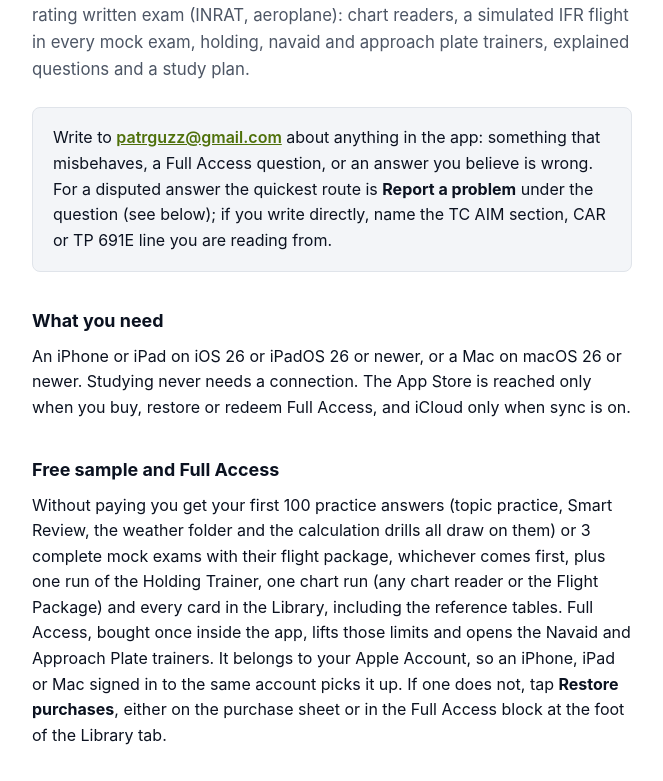
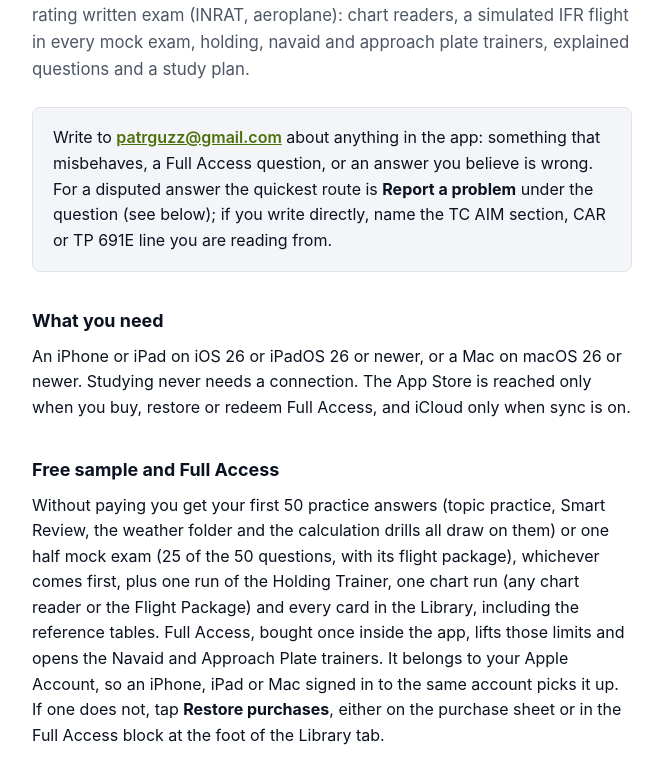
Before and after one commit to PatrickRodriguz2/inrat-prep, a plain HTML site: page support.html in a window 1280 px wide. Shown: the part 160-941 px from the top of the page, without its empty margins (308-971 px from the left). Drawn offline with Linux system fonts and the light colour scheme.

Commit message:
INRAT Prep 1.0: support.html

```diff
--- a/support.html
+++ b/support.html
@@ -51,7 +51,7 @@
   <p>An iPhone or iPad on iOS 26 or iPadOS 26 or newer, or a Mac on macOS 26 or newer. Studying never needs a connection. The App Store is reached only when you buy, restore or redeem Full Access, and iCloud only when sync is on.</p>
 
   <h2>Free sample and Full Access</h2>
-  <p>Without paying you get your first 100 practice answers (topic practice, Smart Review, the weather folder and the calculation drills all draw on them) or 3 complete mock exams with their flight package, whichever comes first, plus one run of the Holding Trainer, one chart run (any chart reader or the Flight Package) and every card in the Library, including the reference tables. Full Access, bought once inside the app, lifts those limits and opens the Navaid and Approach Plate trainers. It belongs to your Apple Account, so an iPhone, iPad or Mac signed in to the same account picks it up. If one does not, tap <strong>Restore purchases</strong>, either on the purchase sheet or in the Full Access block at the foot of the Library tab.</p>
+  <p>Without paying you get your first 50 practice answers (topic practice, Smart Review, the weather folder and the calculation drills all draw on them) or one half mock exam (25 of the 50 questions, with its flight package), whichever comes first, plus one run of the Holding Trainer, one chart run (any chart reader or the Flight Package) and every card in the Library, including the reference tables. Full Access, bought once inside the app, lifts those limits and opens the Navaid and Approach Plate trainers. It belongs to your Apple Account, so an iPhone, iPad or Mac signed in to the same account picks it up. If one does not, tap <strong>Restore purchases</strong>, either on the purchase sheet or in the Full Access block at the foot of the Library tab.</p>
 
   <h2>Offer codes</h2>
   <p>Codes are entered inside the app, not in the App Store. <strong>Redeem a code</strong> on the purchase sheet, or <strong>Redeem code</strong> in the Library's Full Access block, opens Apple's own redemption sheet; Full Access switches on once Apple accepts the code.</p>
```
